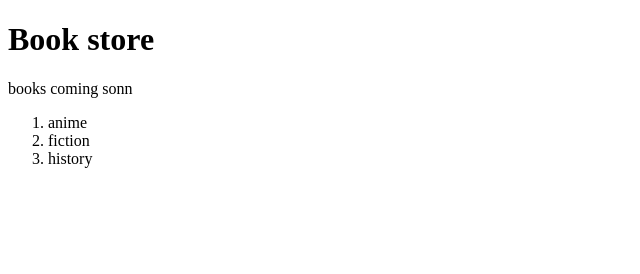
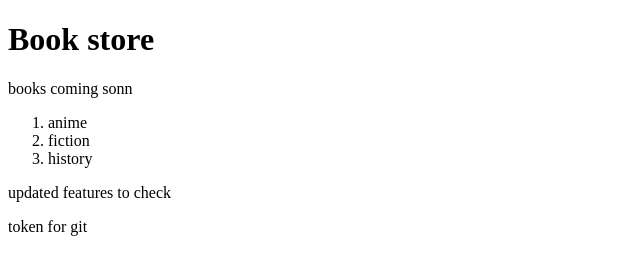
Before and after one commit to Mariumgit01/book-store, a plain HTML site: page index.html in a window 1280 px wide. Shown: the whole page, without its empty margins (0-640 px from the left). Drawn offline with Linux system fonts and the light colour scheme.

Commit message:
updated features check

```diff
--- a/index.html
+++ b/index.html
@@ -14,6 +14,10 @@
     <li>fiction</li>
     <li>history</li>
   </ol>
+  <p>updated features to check </p>
 
 </body>
 </html>
+
+token for git
+<! --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 -->
```
